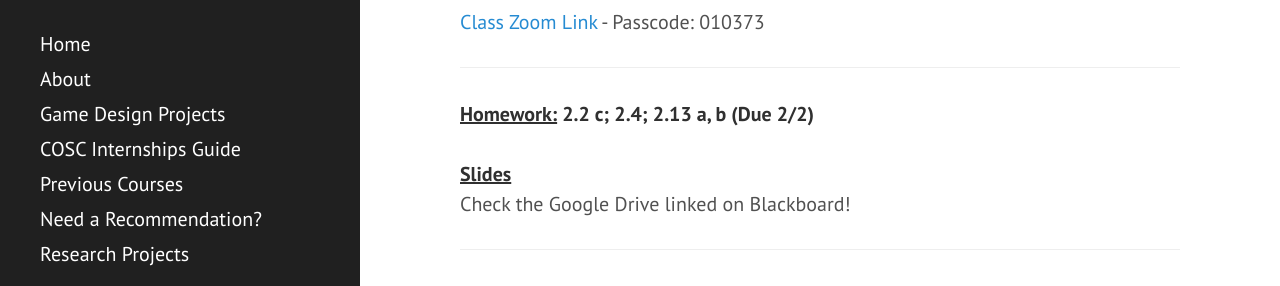
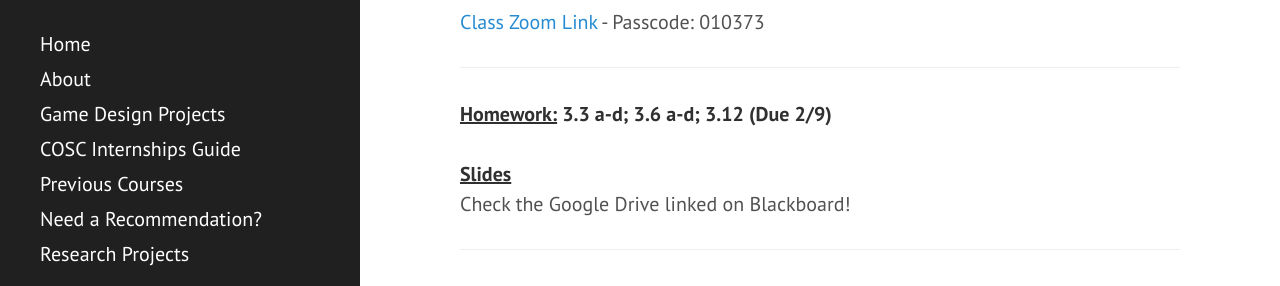
Before and after one commit to ripark/ripark.github.io, a Jekyll site: the page built from s21/cosc370.html, in a window 1280 px wide and 994 px high. Shown: the part 303-589 px from the top of the window. Built offline with Jekyll 4.4.1, drawn with Linux system fonts in a browser that asks for light colours; Markdown is read by kramdown in place of the engine named in the settings.

Commit message:
Update cosc370.html

```diff
--- a/s21/cosc370.html
+++ b/s21/cosc370.html
@@ -15,7 +15,7 @@ shorttitle: "COSC 370"
 <hr>
 <a href="https://www.google.com/url?q=https://smcm.zoom.us/j/91347149390&sa=D&source=calendar&ust=1610836410892000&usg=AOvVaw0xcZZVQtNl4YckSuFByTUx">Class Zoom Link</a> - Passcode: 010373<br>
 <hr>
-<strong><u>Homework:</u>  2.2 c; 2.4; 2.13 a, b (Due 2/2)</strong>
+<strong><u>Homework:</u>  3.3 a-d; 3.6 a-d; 3.12 (Due 2/9)</strong>
 <br>
 <br>
 <strong><u>Slides</strong></u>
```
